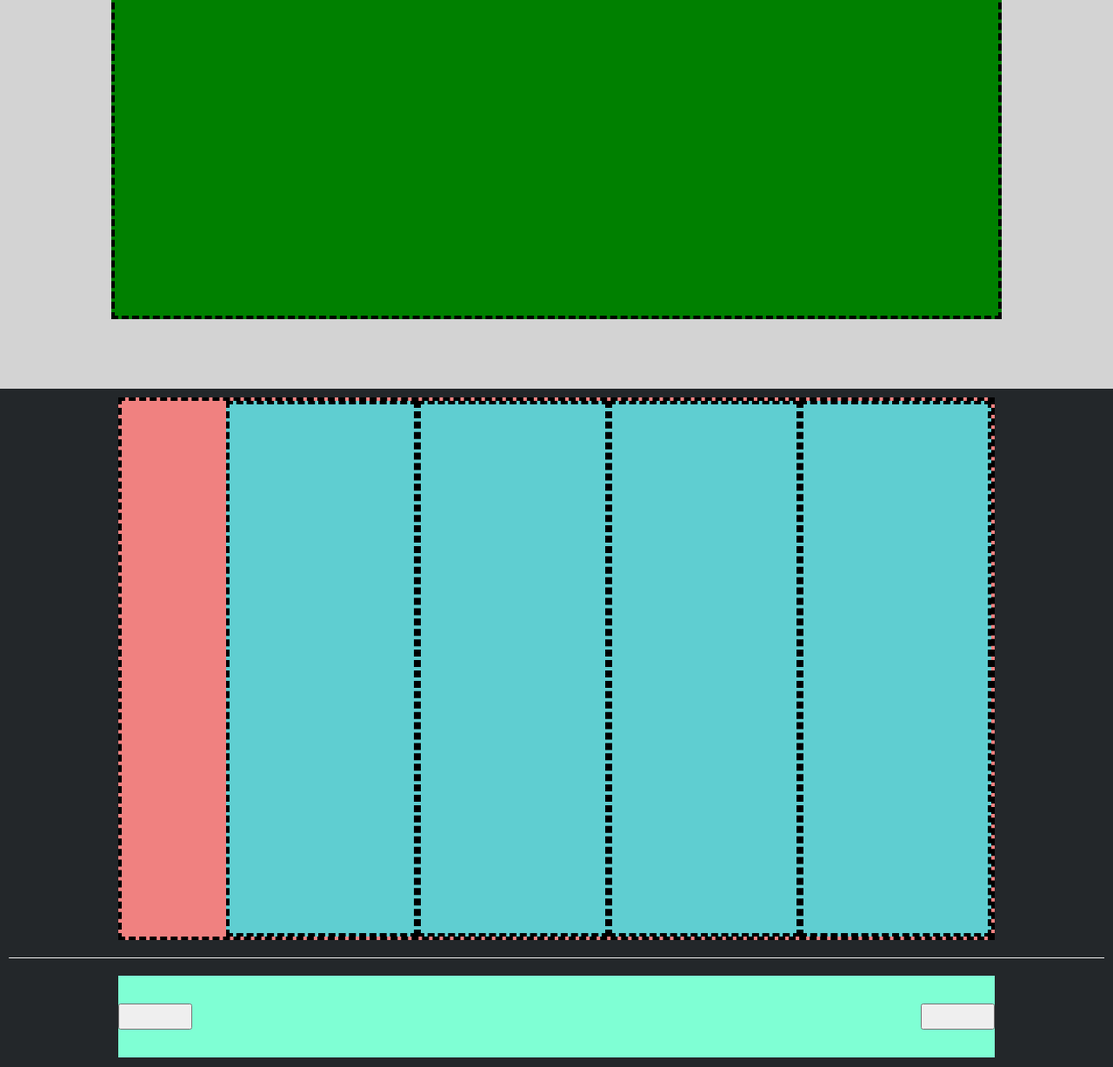
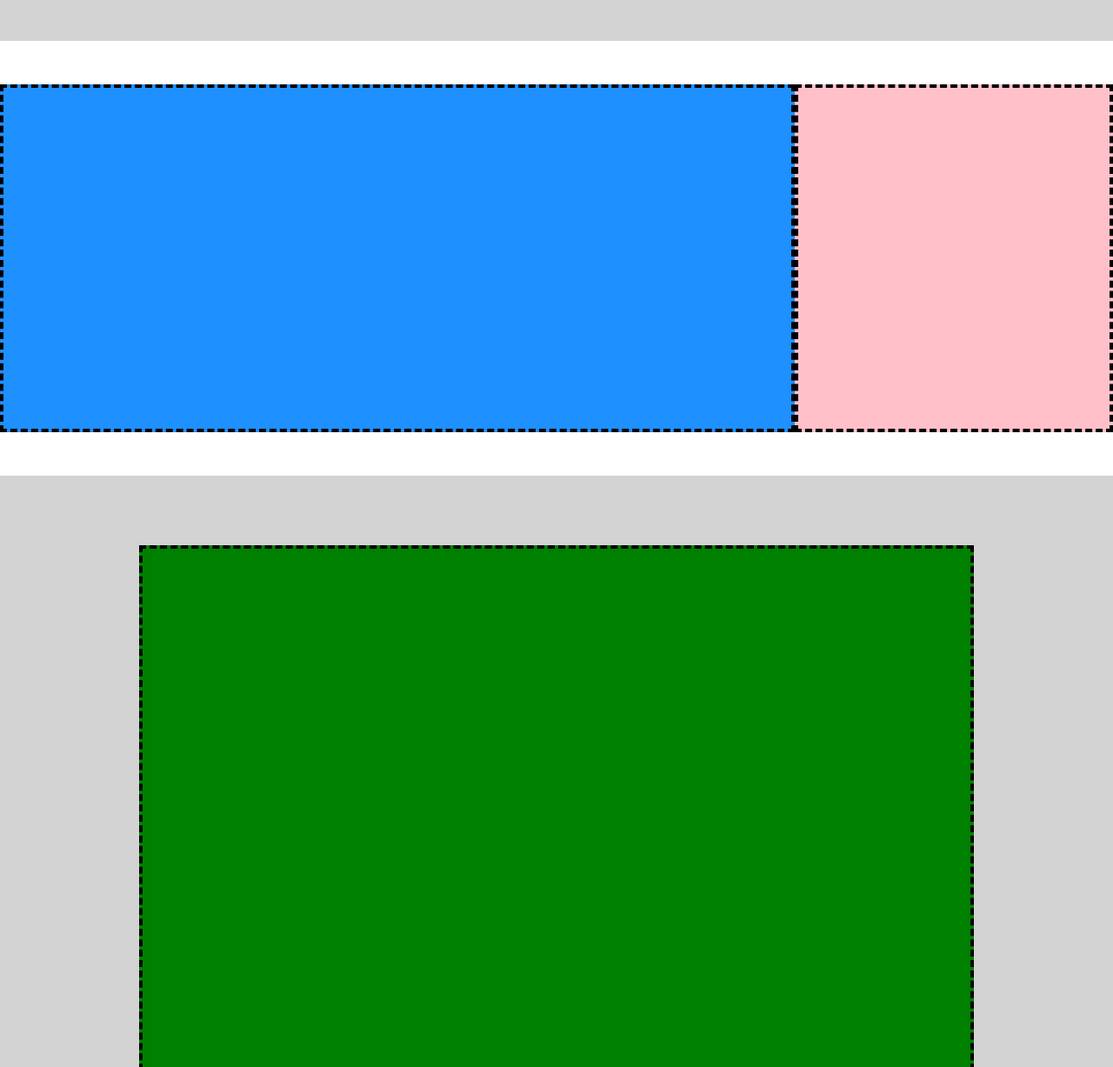
Before and after one commit to nicolo-canevari/htmlcss-struttura-discord, a plain HTML site: page index.html in a window 1280 px wide. Shown: the part 1533-2760 px from the top of the page at 87% size. Drawn offline with Linux system fonts and the light colour scheme.

Commit message:
html&css completed

```diff
--- a/css/style.css
+++ b/css/style.css
@@ -5,7 +5,7 @@ box-sizing: border-box;
 }
 
 
-/* primo_box */
+/* navtab */
 nav {
     width: 100%;
     height: 80px;
@@ -14,8 +14,9 @@ nav {
 
 #container_nav {
     display: flex;
+    justify-content: center;
     padding-top: 20px;
-    justify-content: center;
+
 }
 
 #logo {
@@ -46,20 +47,19 @@ nav {
 }
 
 
-
-/* secondo_box */
+/* first_section */
 .Jumbotron {
     display: flex;
     justify-content: center;
     width: 100%;
-    height: 350px;
+    height: 500px;
     background-color: #00018b;
 }
 
 .Jumbotron>div {
     width: 60%;
     height: auto;
-    margin: 10px 0;
+    margin: 40px;
     background-color: #ef82ed;
     border-style: dashed;
     border-width: 4px;
@@ -67,31 +67,21 @@ nav {
 }
 
 
-/* text */
+/* text&img*/
 .text {
     background-color: #ffc0ca;
-    height: 100%;
-    width: 40%;
+    height: 80%;
+    width: 400px;
     border-style: dashed;
     border-width: 4px;
     border-color: black;
 }
 
-
-/* terzo_box */
-.presentation {
+.img {
     display: flex;
-    justify-content: center;
-    width: 100%;
-    height: 350px;
-    background-color: white;
-}
-
-.presentation>div {
-    display: flex;
-    justify-content: flex-end;
-    width: 80%;
-    margin: 10px 0;
+    justify-content: flex-start;
+    height: 80%;
+    width: 1000px;
     background-color: #1e90ff;
     border-style: dashed;
     border-width: 4px;
@@ -99,63 +89,58 @@ nav {
 }
 
 
-/* quarto_box */
+/* third_section */
+.presentation {
+    display: flex;
+    justify-content: center;
+    align-items: center;
+    width: 100%;
+    height: 500px;
+    background-color: white;
+}
+
+
+/* fourth_section */
 .chat {
     display: flex;
     justify-content: center;
+    align-items: center;
     width: 100%;
-    height: 350px;
+    height: 500px;
     background-color: #d3d3d3;
 }
 
-.chat>div {
-    display: flex;
-    justify-content: flex-start;
-    width: 80%;
-    margin: 10px 0;
-    background-color: #1e90ff;
-    border-style: dashed;
-    border-width: 4px;
-    border-color: black;
+.chat>.text{
+    order: -1;
 }
 
 
-/* quinto_blocco */
+/* fifth_section */
 .fandom {
     display: flex;
     justify-content: center;
+    align-items: center;
     width: 100%;
-    height: 350px;
+    height: 500px;
     background-color: white;
 }
 
-.fandom>div {
-    display: flex;
-    justify-content: flex-end;
-    width: 80%;
-    margin: 10px 0;
-    background-color: #1e90ff;
-    border-style: dashed;
-    border-width: 4px;
-    border-color: black;
-}
 
-
-/* sesto_blocco */
+/* sixth_section */
 .download {
     display: flex;
     justify-content: center;
+    align-items: center;
     width: 100%;
-    height: 500px;
+    height: 800px;
     background-color: #d3d3d3;
 }
 
 .download>div {
     display: flex;
     justify-content: center;
-    width: 80%;
+    width: 75%;
     height: 80%;
-    margin: 20px;
     background-color: green;
     border-style: dashed;
     border-width: 4px;
@@ -163,55 +148,60 @@ nav {
 }
 
 
-/* footer */
-footer {
+/* seventh_section */
+.about_us {
+    display: flex;
+    justify-content: center;
+    padding-top: 20px;
     width: 100%;
-    height: 100vh;
+    height: 550px;
     background-color: #23272a;
-    padding: 10px;
 }
 
-#list_footer {
-    display: flex;
-    justify-content: flex-end;
-    height: 80%;
-    width: 80%;
-    margin-left: 10%;
+#social {
+    height: 500px;
+    width: 400px;
     background-color: #f08180;
     border-style: dashed;
     border-width: 4px;
     border-color: black;
 }
 
-#list_footer>.info {
-    display: flex;
+.info {
+    height: 500px;
+    width: 250px;
     background-color: #5fced1;
-    height: 100%;
-    width: 220px;
     border-style: dashed;
     border-width: 4px;
     border-color: black;
 }
 
+
+/* foooter */
+footer {
+    width: 100%;
+    height: 100%;
+    background-color: #23272a;
+}
+
 hr {
-    border-top: white;
+    border-color: white;
     width: 100%;
-    margin: 20px 0;
 }
 
 #buttons_container {
     display: flex;
     justify-content: space-between;
-    height: 12%;
-    width: 80%;
+    height: 70px;
+    width: 75%;
     margin-top: 10px;
-    margin-left: 10%;
+    margin-left: 235px;
     background-color: #7fffd4;
 }
 
 button {
     flex-direction: column;
     align-self: center;
-    width: 85px;
-    height: 30px;
+    width: 100px;
+    height: 40px;
 }
--- a/index.html
+++ b/index.html
@@ -24,32 +24,28 @@
      </nav>
     </header>
 
+    <!-- articolo_principale -->
     <section class="Jumbotron">
         <div>
         </div>
     </section>
 
+    <!-- la community discord -->
     <section class="presentation">
-        <div>
-            <div class="text">
-
-            </div>
-
-        </div>
-
+        <div class="img"></div>
+        <div class="text"></div>
     </section>
 
+    <!-- le chat discord -->
     <section class="chat">
-        <div>
+        <div class="img"></div>
         <div class="text"></div>
-        </div>
-
     </section>
 
+    <!-- personalizzazioni -->
     <section class="fandom">
-        <div>
+        <div class="img"></div>
         <div class="text"></div>
-        </div>
     </section>
 
     <section class="download">
@@ -61,8 +57,8 @@
         </div>
     </section>
 
-    <footer>
-        <div id="list_footer">
+    <!-- cercaci -->
+    <section class="about_us">
 
         <div id="social">
         </div>
@@ -78,15 +74,16 @@
 
         <div class="info">
         </div>
-        </div>
+    </section>
 
+    <footer>
+        <div>
             <hr>
 
             <div id="buttons_container">
                <button></button>
                <button></button>
            </div>
-
     </footer>
 
 
```
Lines whose indentation alone changed are shown as unchanged.
